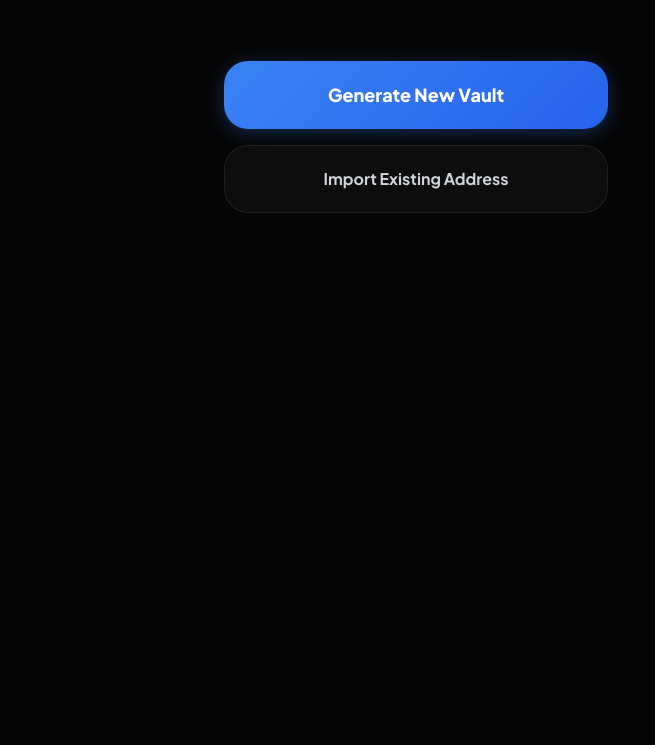
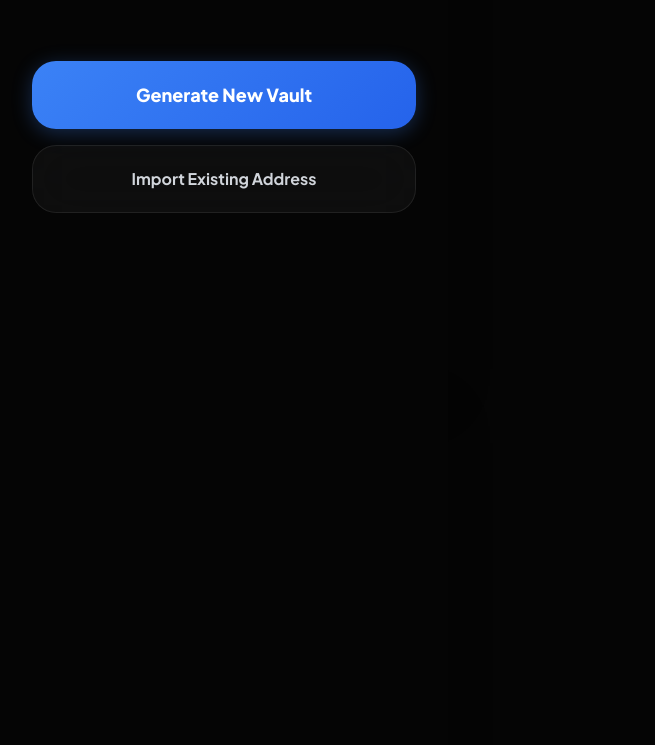
Before and after one commit to MrMOON224/test532, a plain HTML site: page index.html in a window 1280 px wide. Shown: the part 419-1164 px from the top of the page, without its empty margins (0-655 px from the left). Before the commit the page ends 800 px from the top, so only its background shows below. Drawn offline with nearby package versions, Linux system fonts and the light colour scheme.

Commit message:
Update index.html

```diff
--- a/index.html
+++ b/index.html
@@ -87,7 +87,7 @@
         input { font-size: 16px !important; }
     </style>
 </head>
-<body class="flex justify-center items-center">
+<body class="">
 
     <div class="w-full max-w-md h-full bg-[#050505] relative flex flex-col shadow-2xl overflow-hidden">
 
```
